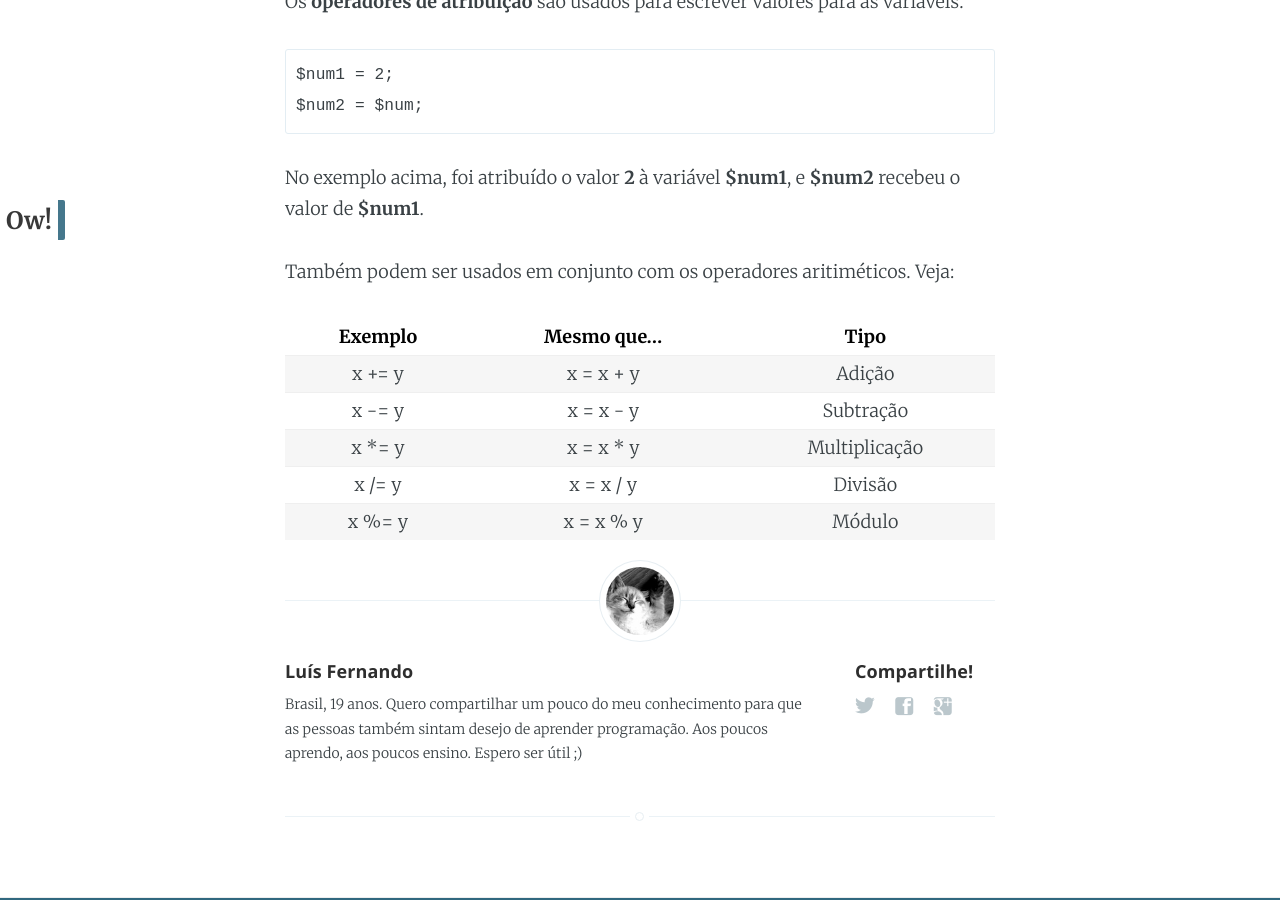
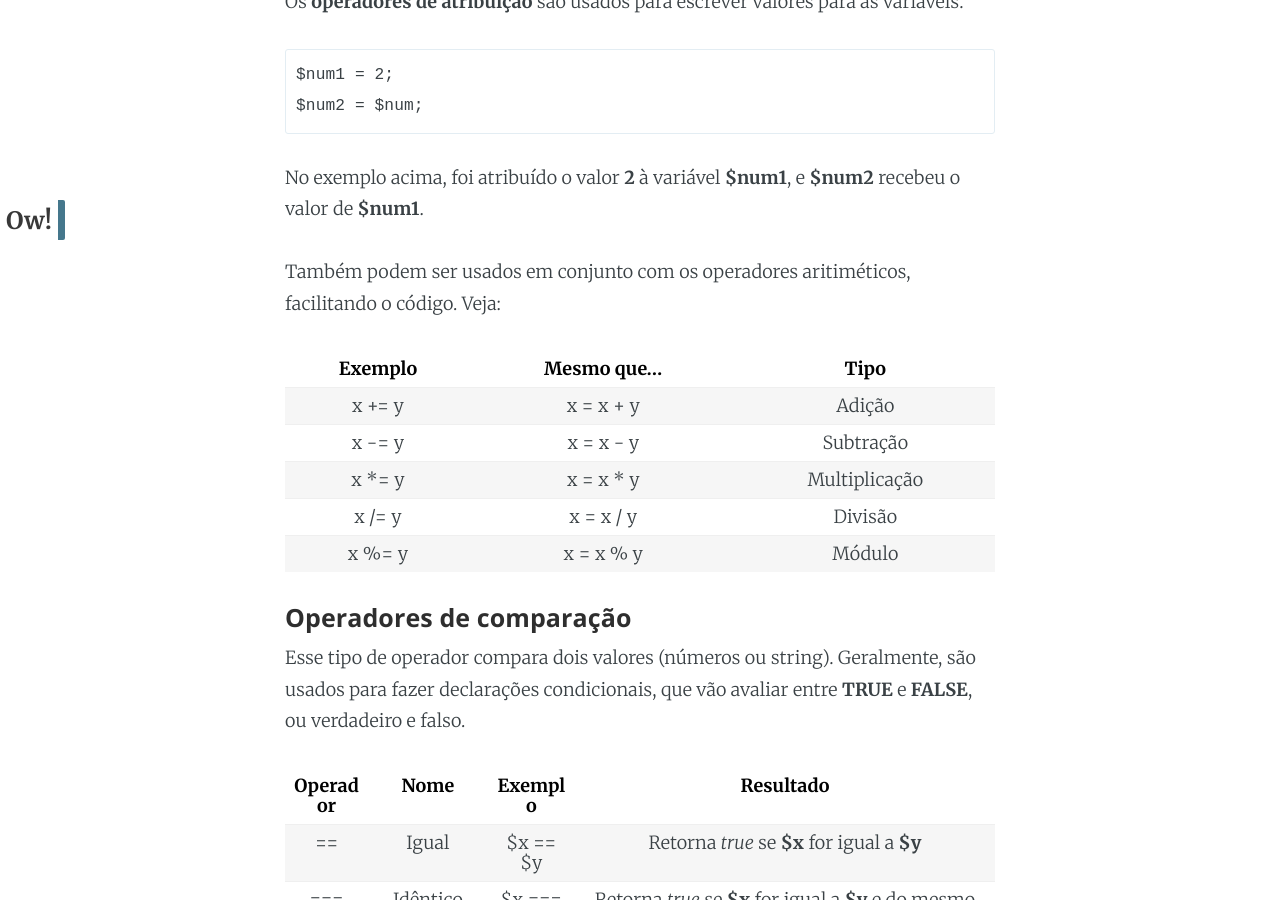
Before and after one commit to EnVolte/envolte.github.io, a Jekyll site: the page built from _posts/2018-06-28-curso-php-parte-3.md, in a window 1280 px wide and 900 px high, scrolled down 4300 px. Built offline with Jekyll 4.4.1, drawn with Linux system fonts in a browser that asks for light colours; comment, search, counter and statistics services are not loaded; some of the changed text lies outside the part shown.

Commit message:
Update 2018-06-28-curso-php-parte-3.md

```diff
--- a/_posts/2018-06-28-curso-php-parte-3.md
+++ b/_posts/2018-06-28-curso-php-parte-3.md
@@ -90,7 +90,7 @@
 
 No exemplo acima, foi atribuído o valor **2** à variável **$num1**, e **$num2** recebeu o valor de **$num1**.
 
-Também podem ser usados em conjunto com os operadores aritiméticos. Veja:
+Também podem ser usados em conjunto com os operadores aritiméticos, facilitando o código. Veja:
 
 Exemplo | Mesmo que... | Tipo
 :------:|:------------:|:-----:
@@ -99,3 +99,21 @@
 x &#42;= y  | x = x * y    |Multiplicação
 x /= y  | x = x / y    |Divisão
 x %= y  | x = x % y    |Módulo
+
+#### Operadores de comparação
+
+Esse tipo de operador compara dois valores (números ou string). Geralmente, são usados para fazer declarações condicionais, que vão avaliar entre **TRUE** e **FALSE**, ou verdadeiro e falso.
+
+Operador  |   Nome   |   Exemplo   | Resultado
+:--------:|:--------:|:-----------:|:--------------------:
+==        | Igual    | $x == $y    |Retorna *true* se **$x** for igual a **$y**
+===       | Idêntico | $x === $y   |Retorna *true* se **$x** for igual a **$y** e do mesmo tipo
+!=        | Diferente| $x =! $y    |Retorna *true* se **$x** for diferente de **$y**
+<>        | Diferente| $x <> $y    |Retorna *true* se **$x** for diferente de **$y**
+!==       | Não idêntico | $x !== $y |Retorna *true* se **$x** e **$y** forem diferentes e não do mesmo tipo
+>         | Maior que| $x > $y     |Retorna *true* se **$x** for maior que **$y**
+<         | Menor que| $x < $y     |Retorna *true* se **$x** for menor que **$y**
+>=        | Maior ou igual| $x >= $y|Retorna *true* se **$x** for maior ou igual a **$y**
+<=        | Menor ou igual| $x <= $y|Retorna *true* se **$x** for menor ou igual a **$y**
+
+#### Operadores lógicos
```
